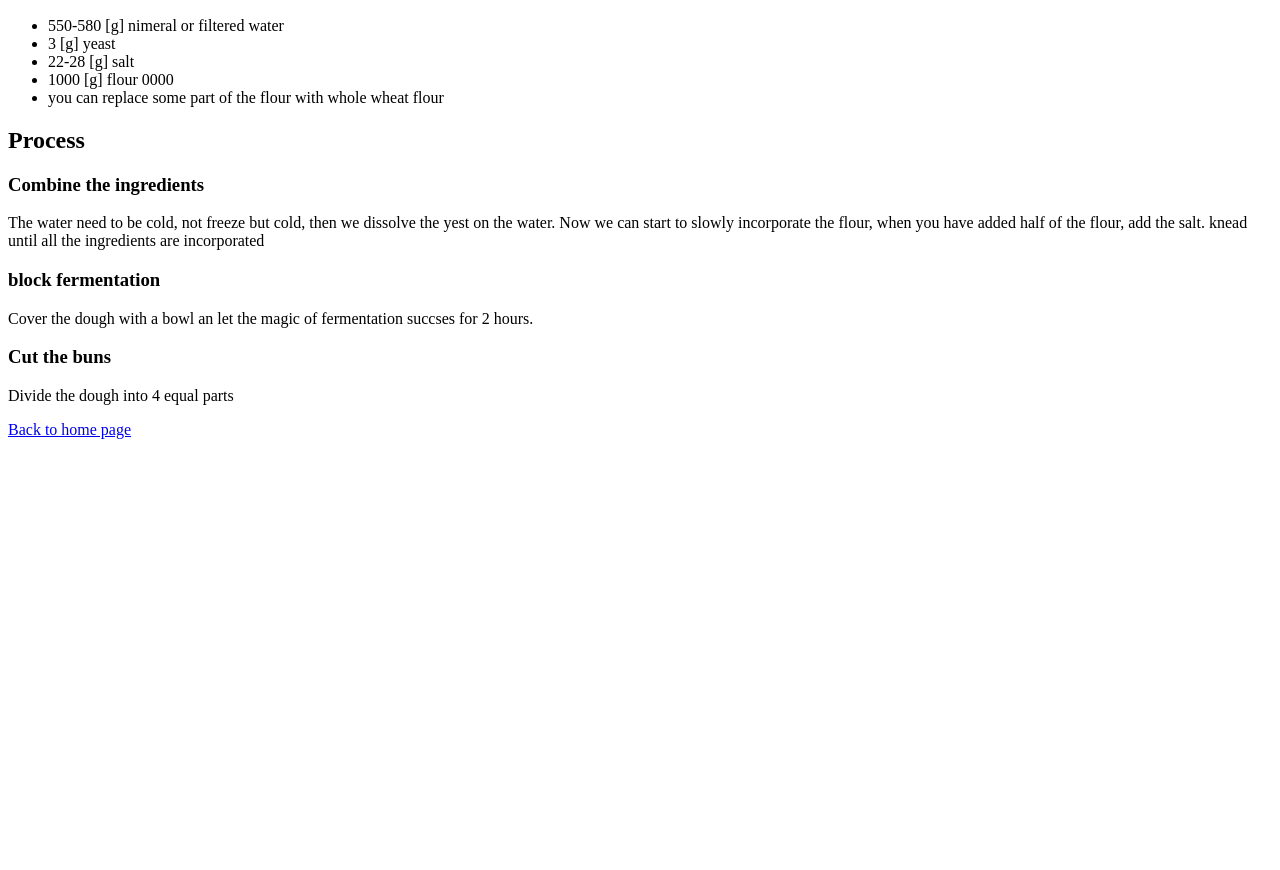
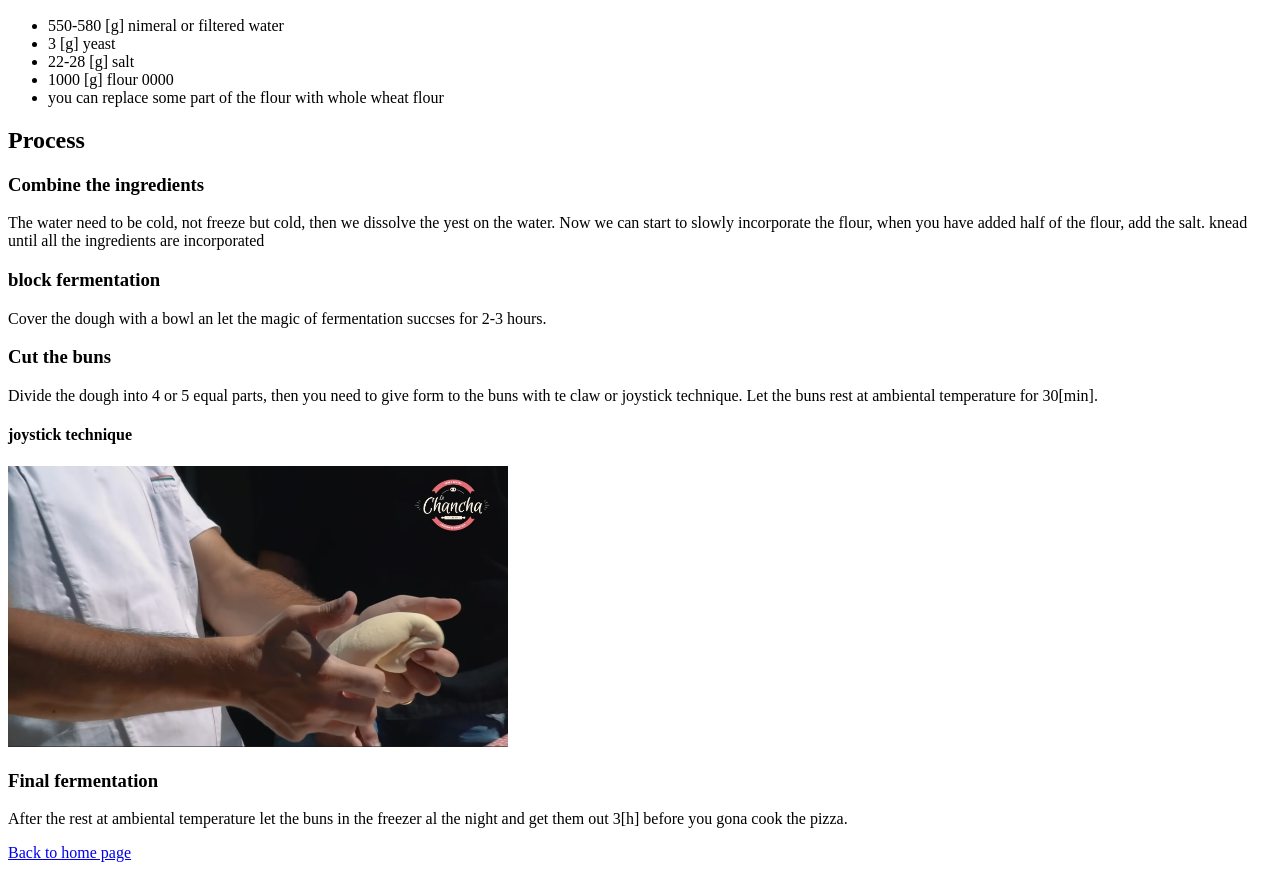
Before and after one commit to Eti-Rex/recipe, a plain HTML site: page Pages/pablo-basilio-pizza-recipe.html in a window 1280 px wide. Shown: the part 110-980 px from the top of the page. Before the commit the page ends 800 px from the top, so only its background shows below. Drawn offline with Linux system fonts and the light colour scheme.

Commit message:
recipe of pablo basilio
Add structures for the folders, and information to the recipe

```diff
--- a/Pages/pablo-basilio-pizza-recipe.html
+++ b/Pages/pablo-basilio-pizza-recipe.html
@@ -25,10 +25,19 @@
         ingredients are incorporated </p>
 
     <h3>block fermentation</h3>
-    <p>Cover the dough with a bowl an let the magic of fermentation succses for 2 hours.</p>
+    <p>Cover the dough with a bowl an let the magic of fermentation succses for 2-3 hours.</p>
 
     <h3>Cut the buns</h3>
-    <p>Divide the dough into 4 equal parts</p>
+    <p>Divide the dough into 4 or 5 equal parts, then you need to give form to the buns with te claw or joystick
+        technique. Let the buns rest at ambiental temperature for 30[min].</p>
+
+    <h4>joystick technique</h4>
+    <img src="../Assets/Imgs/Pablo-Basilio/joystick-technique-step1.jpg" alt="grip the bun like a joystick" width="500">
+
+    <h3>Final fermentation</h3>
+    <p> After the rest at ambiental temperature let the buns in the freezer al the night and get them out 3[h] before
+        you gona cook the pizza. </p>
+
 
 
     <a href="../index.html">Back to home page</a>
```
Also changed, not shown: index.html (+1 -1 lines), Assets/Imgs/Pablo-Basilio/joystick-technique-step1.jpg (added).
